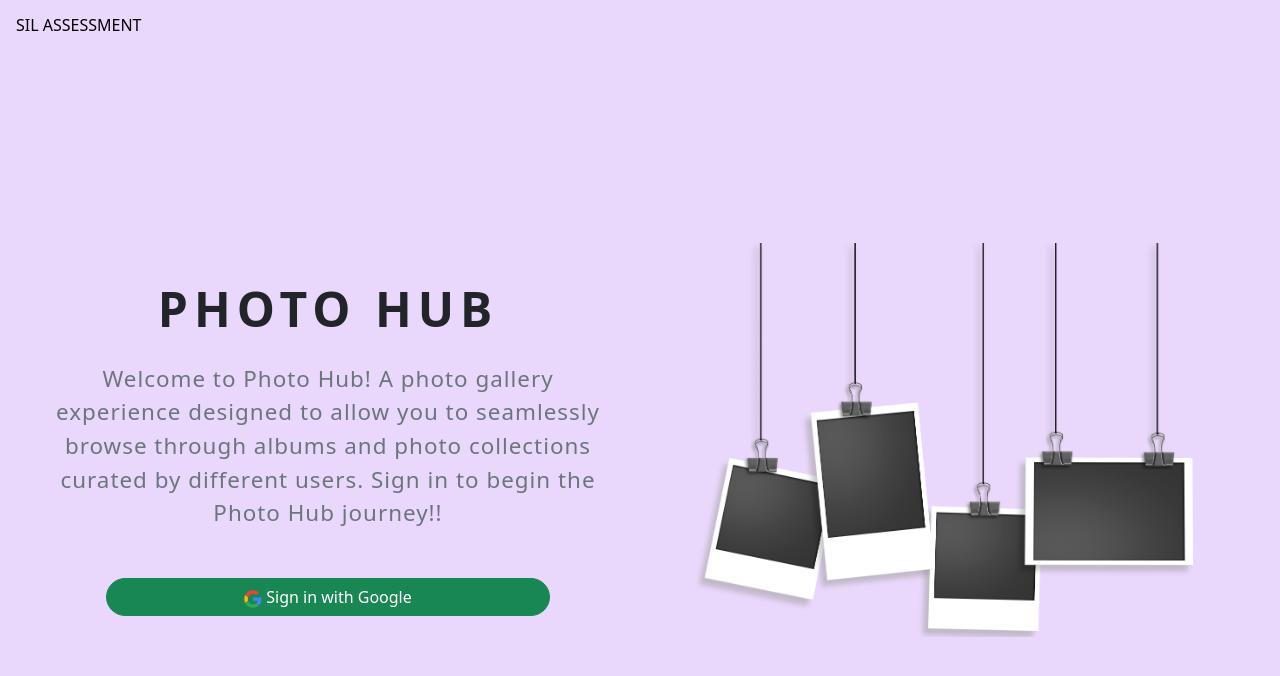
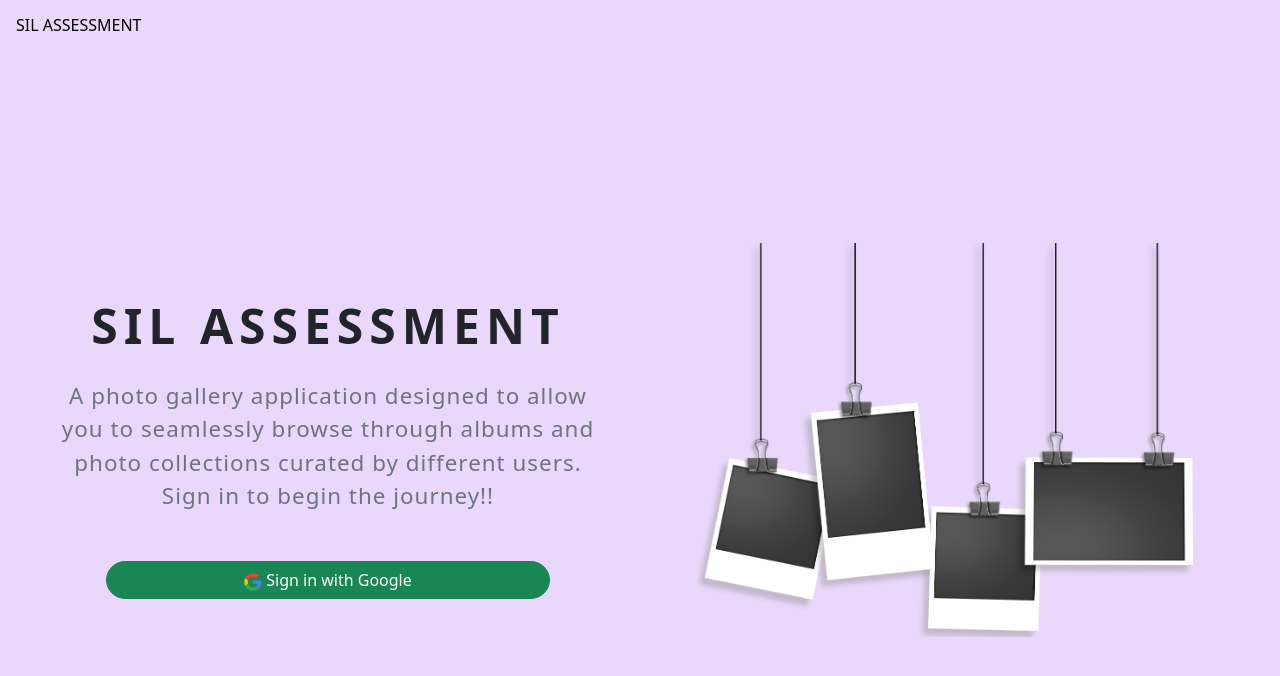
Before and after one commit to Caroline-Mwangi/SIL-Assessment, a React (Vite) app in the folder app/: page / in a window 1280 px wide. Shown: the top 676 px of the page. Built offline with nearby package versions, Linux system fonts and the light colour scheme.

Commit message:
refactor: minor changes on the landing page

```diff
--- a/app/src/components/pages/Login.jsx
+++ b/app/src/components/pages/Login.jsx
@@ -34,16 +34,15 @@ export default function Login() {
                   letterSpacing: "6px",
                 }}
               >
-                PHOTO HUB
+                SIL ASSESSMENT
               </h1>
               <p
                 className="login-sub-head text-secondary px-4 mb-5"
                 style={{ fontSize: "1.4em", letterSpacing: "1px" }}
               >
-                Welcome to Photo Hub! A photo gallery experience designed to
+                A photo gallery application designed to
                 allow you to seamlessly browse through albums and photo
-                collections curated by different users. Sign in to begin the
-                Photo Hub journey!!
+                collections curated by different users. Sign in to begin the journey!!
               </p>
               <button
                 className="btn btn-success rounded-5 w-75"
```
